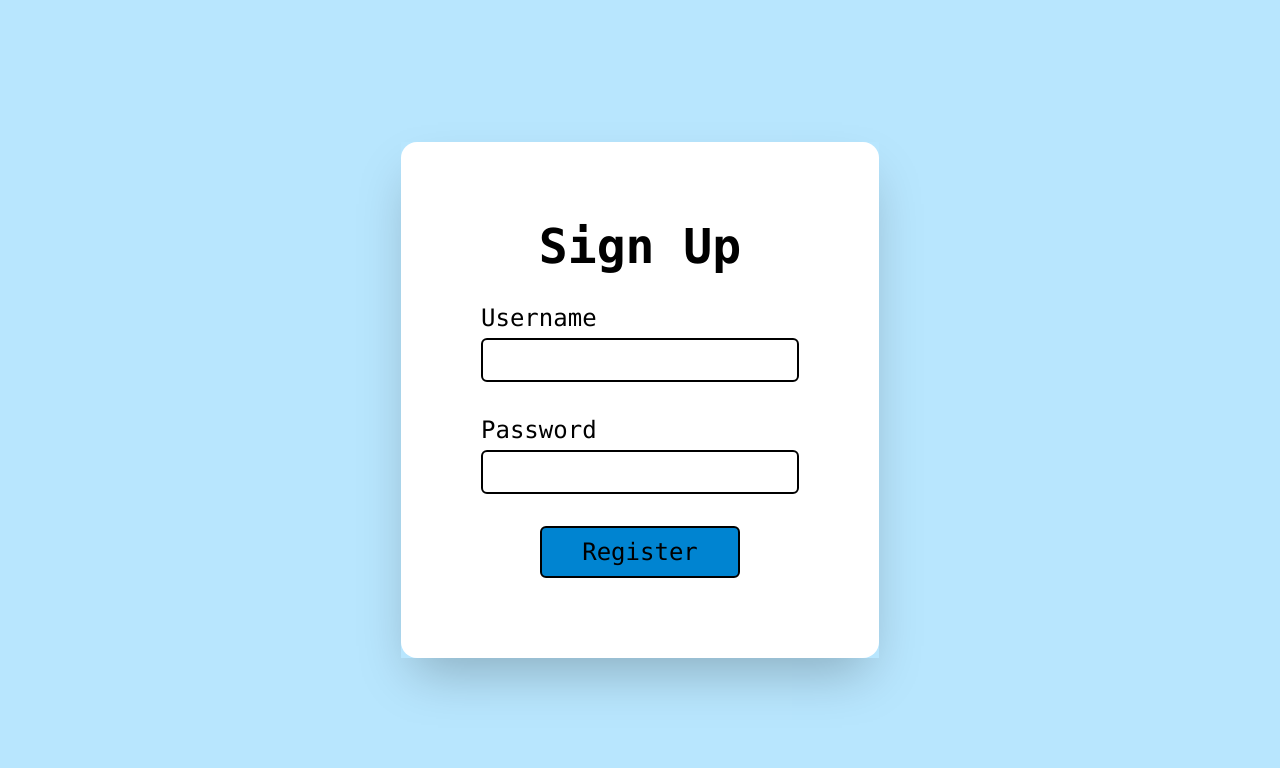
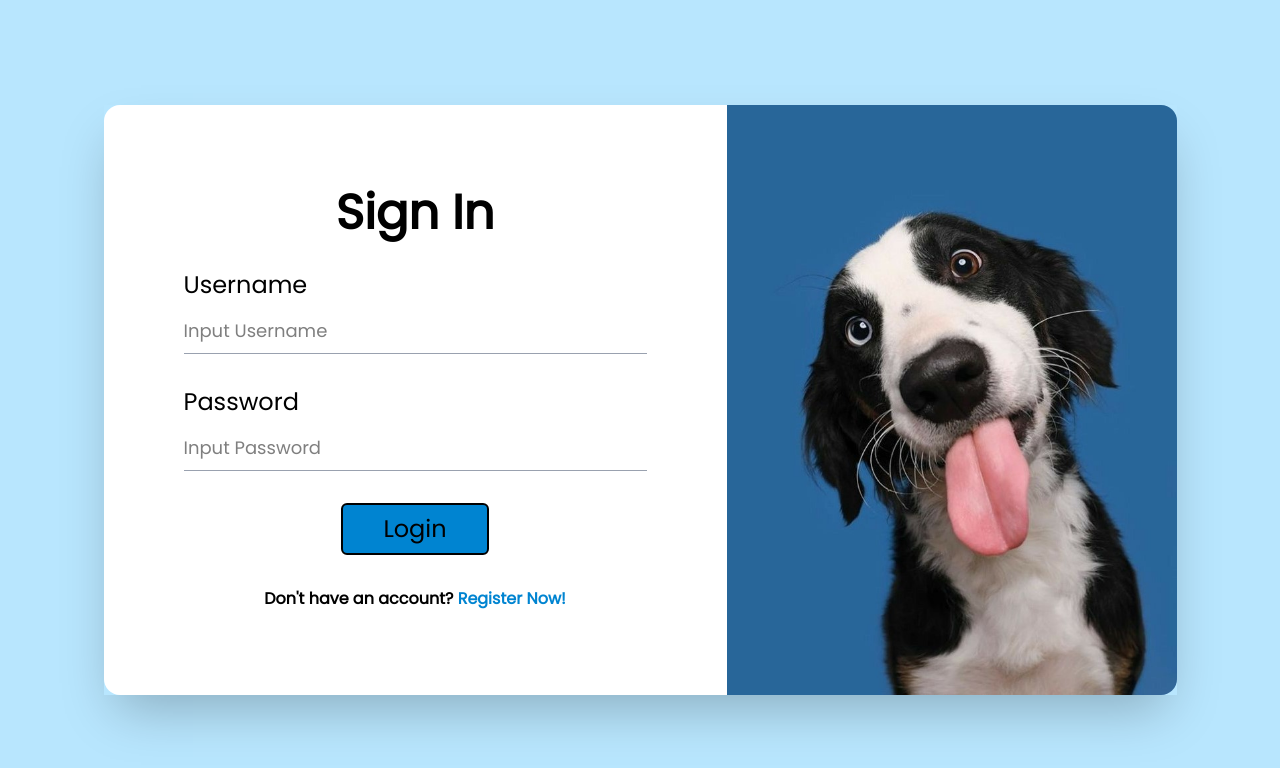
Before and after one commit to aknaaaaa/cemoets-pets, a React (Vite) app: page / in a window 1280 px wide. Shown: the top 768 px of the page. Built offline with nearby package versions, Linux system fonts and the light colour scheme.

Commit message:
Add files via upload

```diff
--- a/src/App.tsx
+++ b/src/App.tsx
@@ -1,11 +1,8 @@
-import SignIn from './Components/SignIn'
-import SignUp from './Components/SignUp'
+import SignIn from "./Components/SignIn";
+import SignUp from "./Components/SignUp";
 
 function App() {
-
-  return (
-    <SignUp/>
-  )
+  return <SignIn />;
 }
 
-export default App
+export default App;
--- a/src/Components/SignIn.tsx
+++ b/src/Components/SignIn.tsx
@@ -1,25 +1,45 @@
-function SignIn (){
-    return(
+import image from "../assets/Koy1.jpg";
+
+function SignIn() {
+  return (
     <section className="min-h-screen flex items-center justify-center font-poppins  bg-sky-200">
-
-
       <div className="flex shadow-2xl">
-          <div className="flex flex-col items-center justify-center text-center p-20 gap-8 bg-white rounded-2xl">
+        <div className="flex flex-col items-center justify-center text-center p-20 gap-8 bg-white rounded-2xl xl:rounded-tr-none xl:rounded-br-none">
           <h1 className="text-5xl font-bold">Sign In</h1>
           <div className="flex flex-col text-2xl text-left gap-1">
             <span>Username</span>
-              <input type="text" className="rounded-md p-1 border-2 outline-none focus:border-sky-600 focus:bg-slate-100"/>
+            <input
+              type="text"
+              placeholder="Input Username"
+              className="placeholder:text-lg w-full border-b border-gray-400 bg-transparent focus:outline-none focus:border-blue-500 transition duration-300 py-2"
+            />
           </div>
           <div className="flex flex-col text-2xl text-left gap-1">
             <span>Password</span>
-            <input type="password" className="rounded-md p-1 border-2 outline-none focus:border-sky-600 focus:bg-slate-100"/>
+            <input
+              type="password"
+              placeholder="Input Password"
+              className="placeholder:text-lg w-full border-b border-gray-400 bg-transparent focus:outline-none focus:border-blue-500 transition duration-300 py-2"
+            />
           </div>
-            <button className="px-10 py-2  text-2xl rounded-md border-2 bg-sky-600 hover:bg-slate-100 hover:border-sky-600">Login</button>
-            <p className="font-semibold ">Don't have an account? <a href="#" className="text-sky-600 hover:underline">Register Now!</a></p>
+          <button className="px-10 py-2  text-2xl rounded-md border-2 bg-sky-600 hover:bg-slate-100 hover:border-sky-600">
+            Login
+          </button>
+          <p className="font-semibold ">
+            Don't have an account?{" "}
+            <a href="#" className="text-sky-600 hover:underline">
+              Register Now!
+            </a>
+          </p>
         </div>
+        <img
+          src={image}
+          alt=""
+          className="w-[450px] object-cover xl:rounded-tr-2xl xl:rounded-br-2xl xl:block hidden"
+        ></img>
       </div>
     </section>
-    )
+  );
 }
 
-export default SignIn
+export default SignIn;
--- a/src/Components/SignUp.tsx
+++ b/src/Components/SignUp.tsx
@@ -1,24 +1,39 @@
-function SignUp (){
-    return(
-        <section className="min-h-screen flex items-center justify-center font-mono bg-sky-200">
+import image from "../assets/Koy2.jpg";
 
-
+function SignUp() {
+  return (
+    <section className="min-h-screen flex items-center justify-center font-poppins bg-sky-200">
       <div className="flex shadow-2xl">
-        <div className="flex flex-col items-center justify-center text-center p-20 gap-8 bg-white rounded-2xl">
+        <img
+          src={image}
+          alt=""
+          className="w-[450px] object-cover xl:rounded-bl-2xl xl:rounded-tl-2xl"
+        ></img>
+        <div className="flex flex-col items-center justify-center text-center p-20 gap-8 bg-white rounded-2xl xl:rounded-tl-none xl:rounded-bl-none">
           <h1 className="text-5xl font-bold">Sign Up</h1>
           <div className="flex flex-col text-2xl text-left gap-1">
             <span>Username</span>
-            <input type="text" className="rounded-md p-1 border-2 outline-none focus:border-sky-600 focus:bg-slate-100"/>
+            <input
+              type="text"
+              placeholder="Input Username"
+              className="placeholder:text-lg w-full border-b border-gray-400 bg-transparent focus:outline-none focus:border-blue-500 transition duration-300 py-2"
+            />
           </div>
           <div className="flex flex-col text-2xl text-left gap-1">
-          <span>Password</span>
-          <input type="password" className="rounded-md p-1 border-2 outline-none focus:border-sky-600 focus:bg-slate-100"/>
+            <span>Password</span>
+            <input
+              type="password"
+              placeholder="Input Password"
+              className="placeholder:text-lg  w-full border-b border-gray-400 bg-transparent focus:outline-none focus:border-blue-500 transition duration-300 py-2"
+            />
           </div>
-          <button className="px-10 py-2  text-2xl rounded-md border-2 bg-sky-600 hover:bg-slate-100 hover:border-sky-600">Register</button>
+          <button className="px-10 py-2  text-2xl rounded-md border-2 bg-sky-600 hover:bg-slate-100 hover:border-sky-600">
+            Register
+          </button>
         </div>
       </div>
     </section>
-    )
+  );
 }
 
-export default SignUp
+export default SignUp;
```
Also changed, not shown: src/assets/Koy1.jpg (added), src/assets/Koy2.jpg (added). Lines whose indentation alone changed are shown as unchanged.
